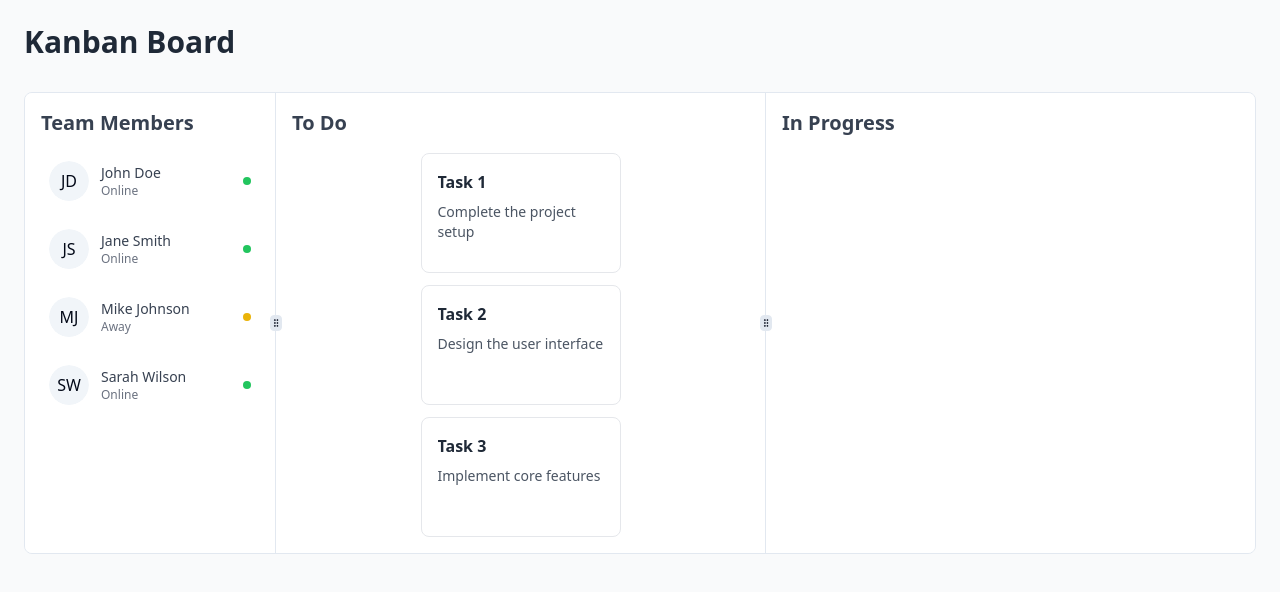
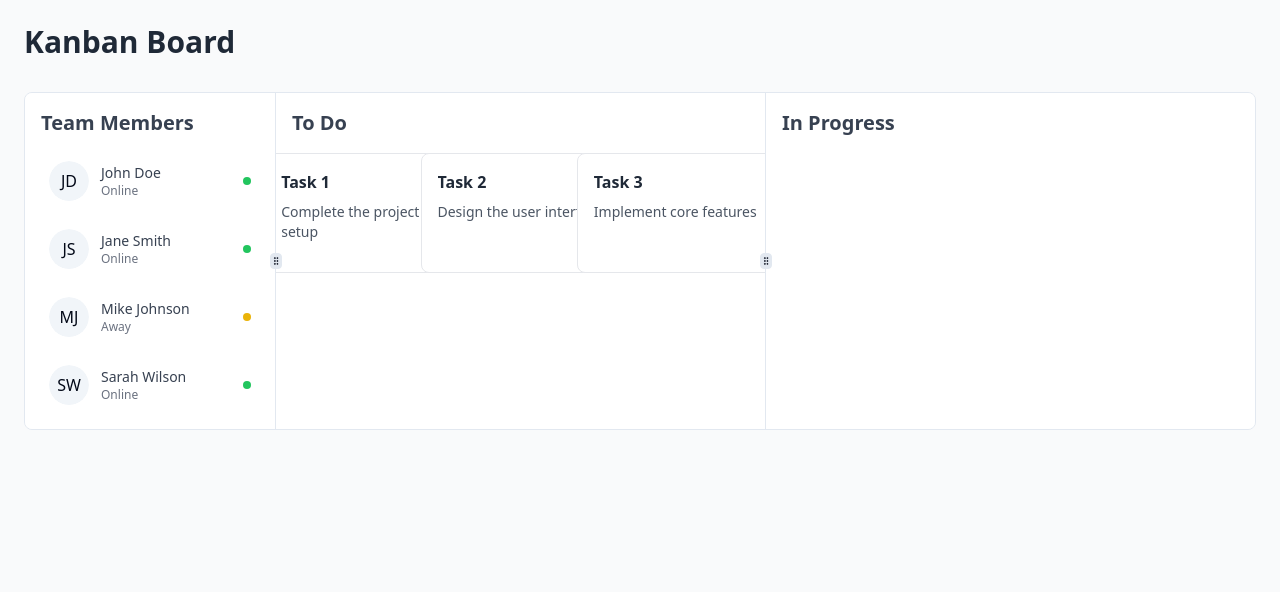
Before and after one commit to ccnael/scheduler-react-sample, a React (Vite) app: page / in a window 1280 px wide. Shown: the top 592 px of the page. Built offline with nearby package versions, Linux system fonts and the light colour scheme.

Commit message:
Set minimum card arrangement
Ensure that the Kanban board displays a minimum of 3 cards in a row.
[skip gpt_engineer]

```diff
--- a/src/components/KanbanBoard.tsx
+++ b/src/components/KanbanBoard.tsx
@@ -44,7 +44,7 @@ export const KanbanBoard = () => {
         <ResizablePanel defaultSize={40}>
           <div className="h-full bg-white p-4">
             <h2 className="text-xl font-semibold mb-4 text-gray-700">To Do</h2>
-            <div className="grid auto-rows-max gap-3 justify-items-center">
+            <div className="grid grid-cols-3 auto-rows-max gap-3 justify-items-center">
               {cards.map((card) => (
                 <Card
                   key={card.id}
@@ -65,7 +65,7 @@ export const KanbanBoard = () => {
         <ResizablePanel defaultSize={40}>
           <div className="h-full bg-white p-4">
             <h2 className="text-xl font-semibold mb-4 text-gray-700">In Progress</h2>
-            <div className="grid auto-rows-max gap-3 justify-items-center min-h-[100px]">
+            <div className="grid grid-cols-3 auto-rows-max gap-3 justify-items-center min-h-[100px]">
               {/* Cards will be dropped here */}
             </div>
           </div>
```
